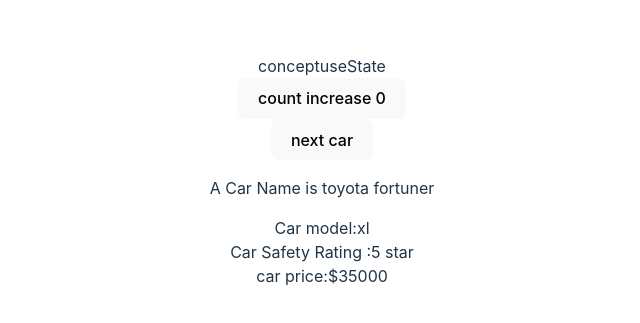
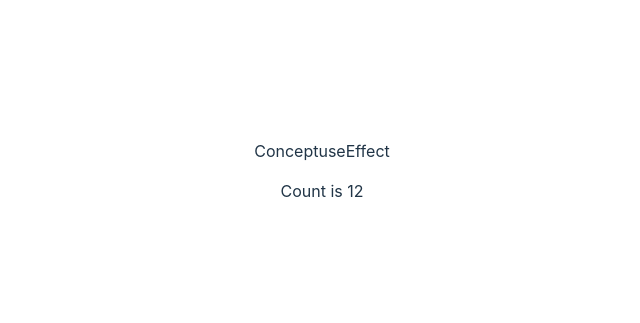
Before and after one commit to sujitkandekar100/reactconcept, a React (Vite) app: page / in a window 1280 px wide. Shown: the part 221-544 px from the top of the page, without its empty margins (318-958 px from the left). Built offline with nearby package versions, Linux system fonts and the light colour scheme.

Commit message:
useEffect info

```diff
--- a/src/App.jsx
+++ b/src/App.jsx
@@ -1,11 +1,12 @@
-import {ConceptuseState} from './components/ConceptuseState';
+
 import './App.css'
+import { ConceptuseEffect } from './components/ConceptuseEffect';
 
 function App() {
   return (
     <>
       <div>
-       <ConceptuseState />
+       <ConceptuseEffect />
       </div>
     </>
   )
--- /dev/null
+++ b/src/components/ConceptuseEffect.jsx
@@ -0,0 +1,42 @@
+import { useState,useEffect } from "react"
+
+export function ConceptuseEffect() {
+    const[Count,setCount]=useState(0);
+    useEffect(()=>{
+        setTimeout(()=>{
+            setCount(Count+4);
+        },2000);
+    });
+    useEffect(()=>{
+        const timer=setTimeout(()=>{
+            setCount(Count+4);
+        },2000)
+        return () => clearTimeout(timer); // Cleanup
+
+    }
+    ,[]);
+  return (
+    <>
+    <div>ConceptuseEffect</div>
+    <p>Count is {Count}</p>
+    </>
+  )
+}
+/*Purpose:
+Manages side effects like fetching data, updating the DOM, or managing timers.
+Usage:
+Run Once on Mount: Use an empty dependency array ([]).
+Run on Updates: Add specific dependencies (e.g., [state, props]).
+Run After Every Render: Omit the dependency array (use cautiously).
+When to Use:
+Fetch data from APIs.
+Set up event listeners or timers.
+React to state or prop changes.
+Sync with external systems (e.g., localStorage).
+When Not to Use:
+For tasks handled synchronously in the render logic.
+To calculate or derive state directly in JSX.
+Best Practices:
+Include only necessary dependencies in the array.
+Clean up effects (e.g., unsubscribe, clear timers) in the return function.
+Avoid infinite re-renders by mismanaging dependencies.*/
```
